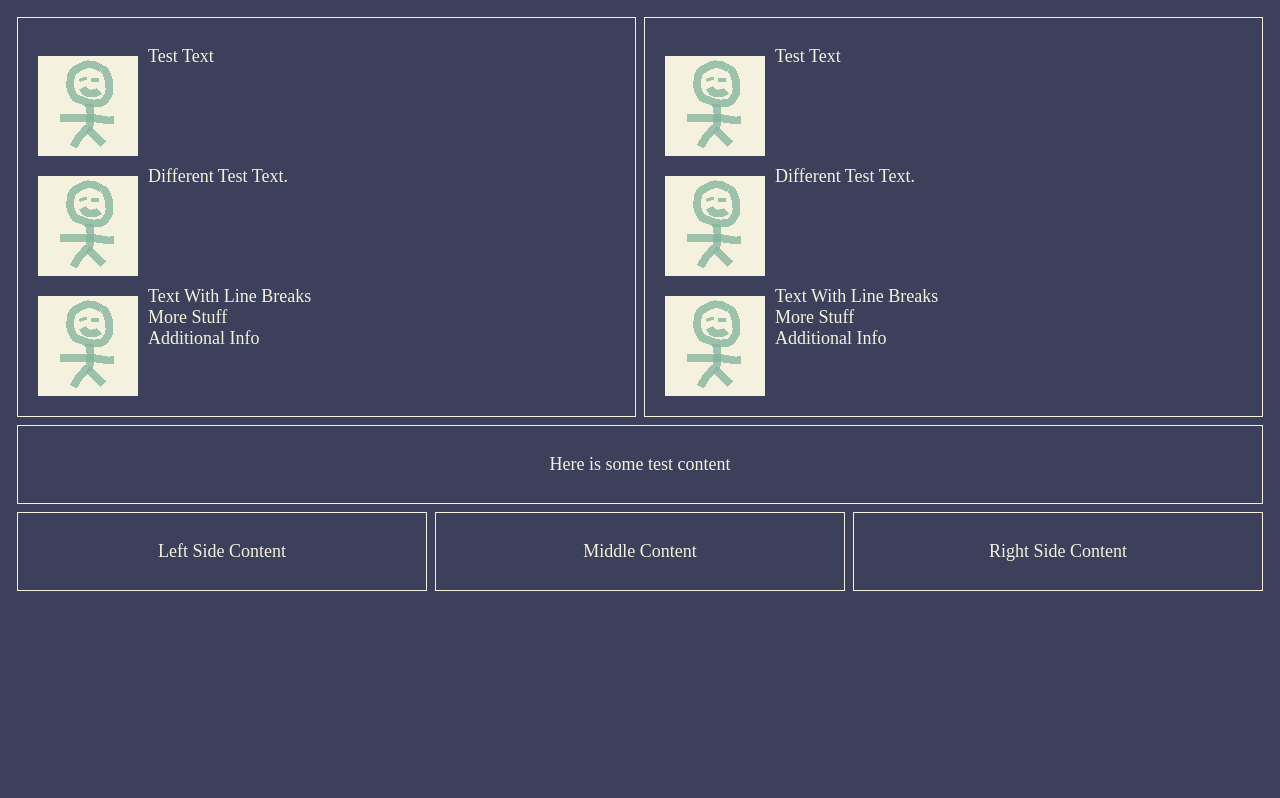
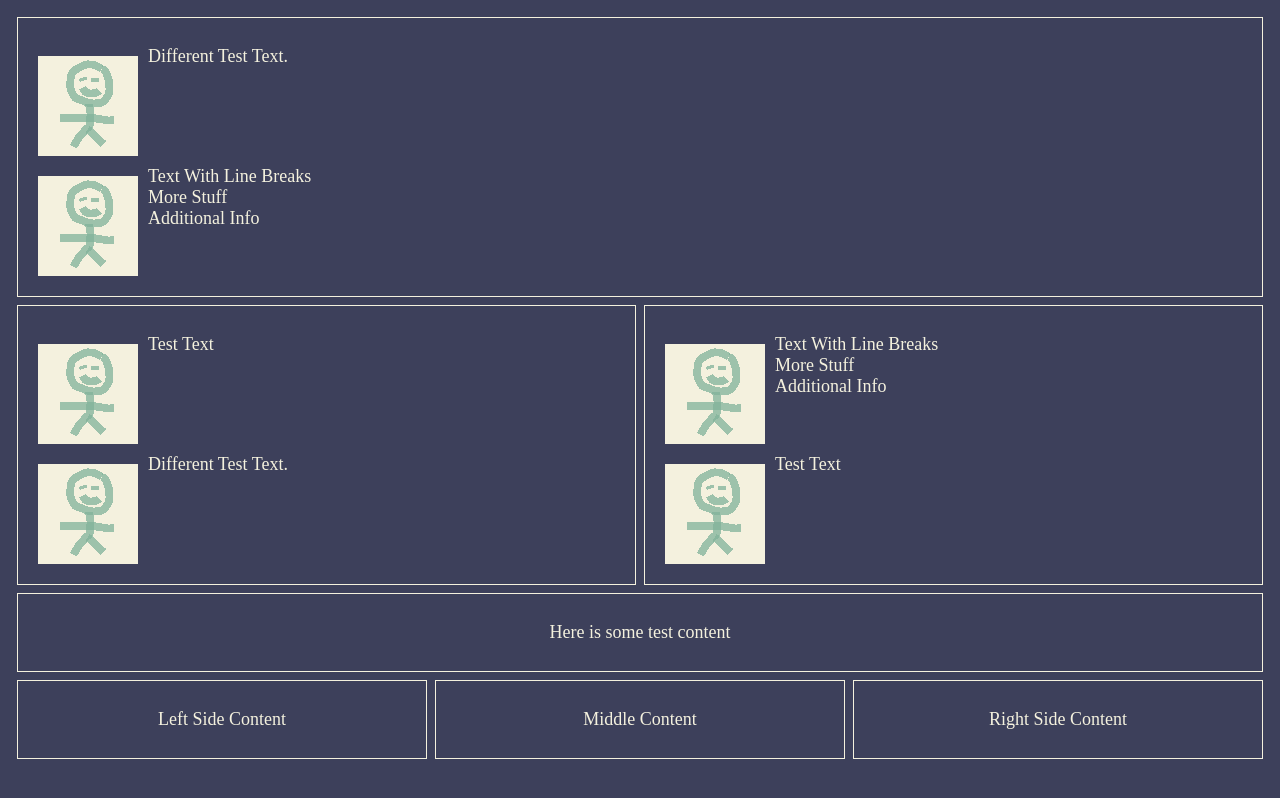
Before and after one commit to armstrongch/Html5StateBasedEngine, a plain HTML site: page index.html in a window 1280 px wide. Both pictures are taken after a click on the button "Begin". Drawn offline with Linux system fonts and the light colour scheme.

Commit message:
itch compatibility changes

```diff
--- a/game.js
+++ b/game.js
@@ -3,41 +3,43 @@ var game =
 	title_state:
 		['title'],
 	test_state_1:
-		['list_of_stuff','test_row1', 'test_row3'],
+		['list_of_stuff', 'list_of_stuff_two_cols', 'test_row1', 'test_row3'],
 
 	load_game: function()
 	{
 		this.load_state('title_state');
+
 		list_item.AddListItemToRow(
 			'list_of_stuff', 0,
-			'Placeholder.png',
-			'Test Text'
-		);
-		list_item.AddListItemToRow(
-			'list_of_stuff', 0,
-			'Placeholder.png',
+			'placeholder.png',
 			'Different Test Text.'
 		);
 		list_item.AddListItemToRow(
 			'list_of_stuff', 0,
-			'Placeholder.png',
+			'placeholder.png',
 			'Text With Line Breaks<br/>More Stuff<br/>Additional Info'
 		);
 
 		list_item.AddListItemToRow(
-			'list_of_stuff', 1,
-			'Placeholder.png',
+			'list_of_stuff_two_cols', 0,
+			'placeholder.png',
 			'Test Text'
 		);
 		list_item.AddListItemToRow(
-			'list_of_stuff', 1,
-			'Placeholder.png',
+			'list_of_stuff_two_cols', 0,
+			'placeholder.png',
 			'Different Test Text.'
 		);
 		list_item.AddListItemToRow(
-			'list_of_stuff', 1,
-			'Placeholder.png',
+			'list_of_stuff_two_cols', 1,
+			'placeholder.png',
 			'Text With Line Breaks<br/>More Stuff<br/>Additional Info'
+		);
+
+		list_item.AddListItemToRow(
+			'list_of_stuff_two_cols', 1,
+			'placeholder.png',
+			'Test Text'
 		);
 	},
 
--- a/index.html
+++ b/index.html
@@ -17,10 +17,7 @@
 			</td>
 		</tr>
 		<tr id='list_of_stuff'>
-			<td colspan='3'>
-				<!--Generated Content Goes Here-->
-			</td>
-			<td colspan='3'>
+			<td colspan='6'>
 				<!--Generated Content Goes Here-->
 			</td>
 		</tr>
--- a/list_item.js
+++ b/list_item.js
@@ -2,9 +2,10 @@ var list_item =
 {
 	GetListItemHTML: function(image_file_name, item_text)
 	{
-		return `<div style='clear:both'><p class='list_item_text'><img class='list_item_image' src='Images/${image_file_name}'/>${item_text}</p></span></div>`;
+		return `<div style='clear:both'><p class='list_item_text'><img class='list_item_image' src='./Images/${image_file_name}'/>${item_text}</p></span></div>`;
 	},
 
+	//for itch compatibility, file names are CASE SENSITIVE!
 	AddListItemToRow: function(row_name, column, image_file_name, item_text)
 	{
 		$(document.getElementById(row_name)).children().eq(column).append(
```
